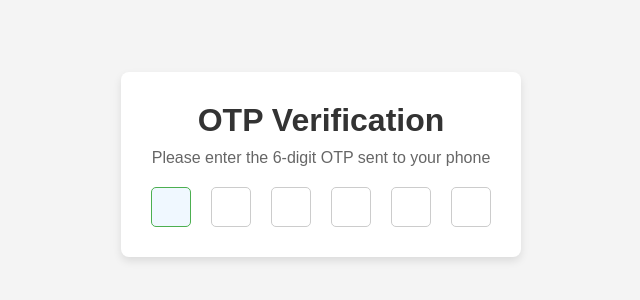
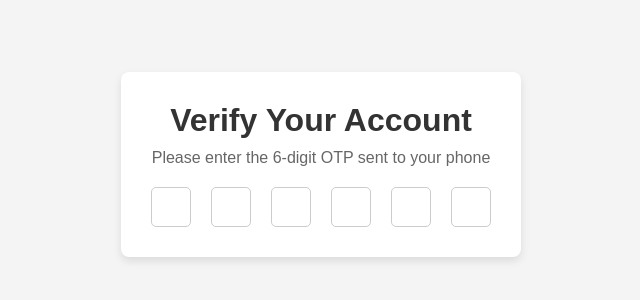
Before and after one commit to acciojob/OTP-uttamboda, a website: page main.html in a window 1280 px wide. Shown: the part 236-536 px from the top of the page, without its empty margins (319-959 px from the left). Drawn offline with Linux system fonts and the light colour scheme.

Commit message:
created a submission

```diff
--- a/main.html
+++ b/main.html
@@ -8,11 +8,11 @@
 </head>
 <body>
     <div class="otp-container">
-        <h1 id="verification_heading">OTP Verification</h1>
+        <h1 id="verification_heading">Verify Your Account</h1> <!-- Fixed heading text -->
         <p id="verification_subtext">Please enter the 6-digit OTP sent to your phone</p>
 
         <div class="code-container">
-            <input type="text" id="code-1" class="code" maxlength="1" autofocus>
+            <input type="text" id="code-1" class="code" maxlength="1">
             <input type="text" id="code-2" class="code" maxlength="1">
             <input type="text" id="code-3" class="code" maxlength="1">
             <input type="text" id="code-4" class="code" maxlength="1">
```
